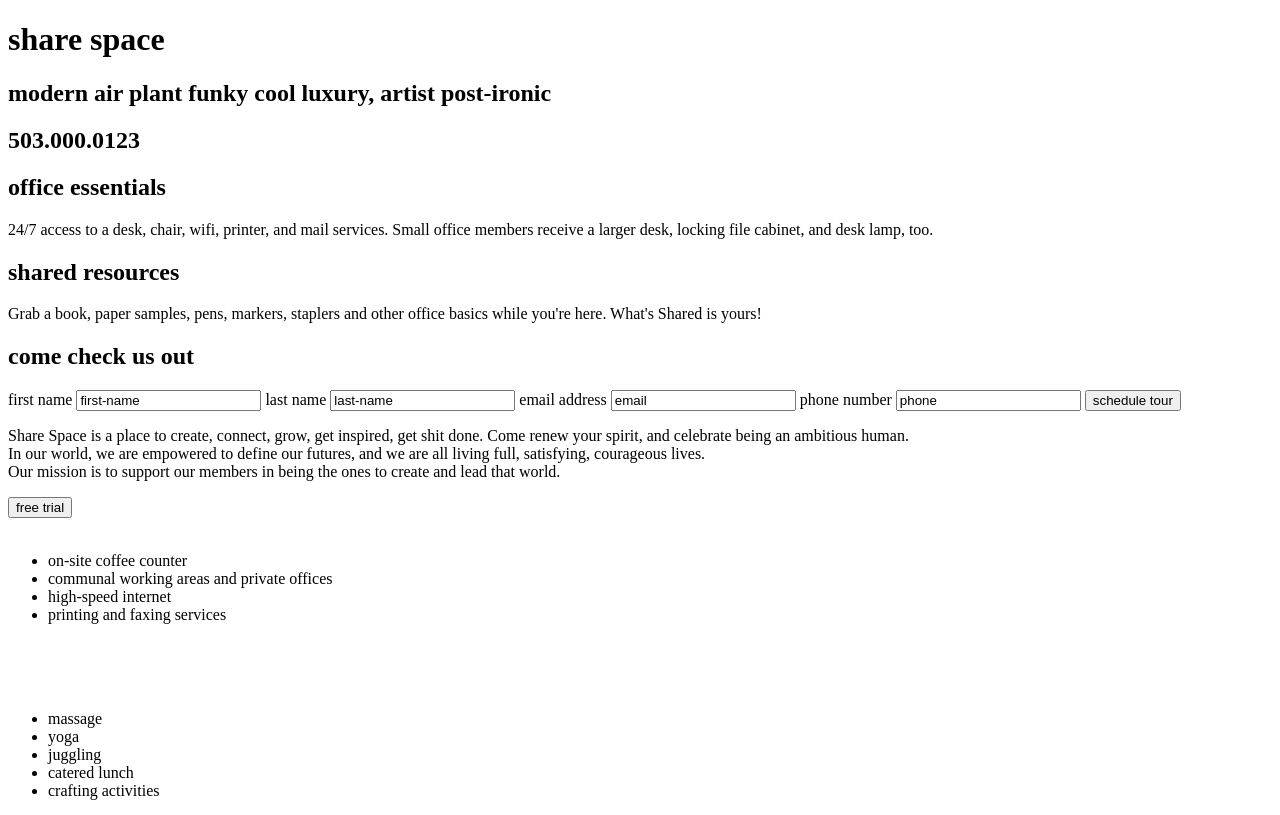
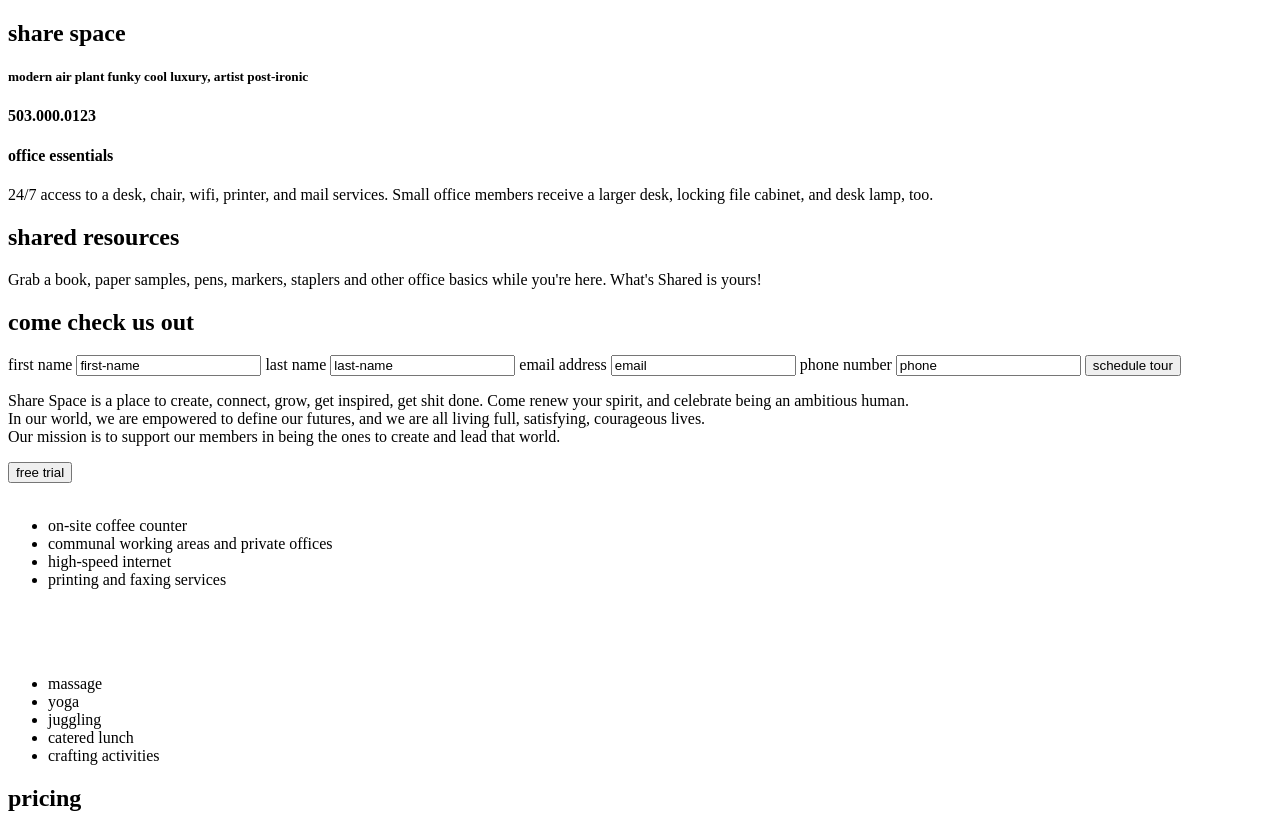
Before and after one commit to Dawnabelle/share-space, a plain HTML site: page index.html in a window 1280 px wide. Shown: the top 815 px of the page. Drawn offline with Linux system fonts and the light colour scheme.

Commit message:
begin adding typography content

```diff
--- a/index.html
+++ b/index.html
@@ -7,14 +7,14 @@
   <body>
 
     <div class="header">
-      <h1>share space</h1>
-      <h2>modern air plant funky cool luxury, artist post-ironic</h2>
-      <h2>503.000.0123</h2>
+      <h2>share space</h2>
+      <h5>modern air plant funky cool luxury, artist post-ironic</h5>
+      <h4>503.000.0123</h4>
     </div>
 
     <div class="essentials-resources">
       <div class="essentials">
-        <h2>office essentials</h2>
+        <h4>office essentials</h4>
         <p>24/7 access to a desk, chair, wifi, printer, and mail  services. Small office members receive a larger desk, locking file cabinet, and desk lamp, too.</p>
       </div>
       <div class="resources">
--- a/sass/base/_typography.scss
+++ b/sass/base/_typography.scss
@@ -0,0 +1,18 @@
+<link href="https://fonts.googleapis.com/css?family=Open+Sans" rel="stylesheet">
+
+
+font-family: 'Open Sans', sans-serif;
+font-family: 'Arimo', sans-serif;
+
+p {
+  font-size: 12pt;
+}
+h5 {
+  font-size: 1.2em;
+}
+h4 {
+  font-size: 1.3em;
+}
+h2 {
+  font-size: 2.2em;
+}
--- a/sass/main.scss
+++ b/sass/main.scss
@@ -0,0 +1 @@
+@import 'components/header';
```
Also changed, not shown: sass/pages/_contact.scss (deleted), sass/pages/_home.scss (deleted).
